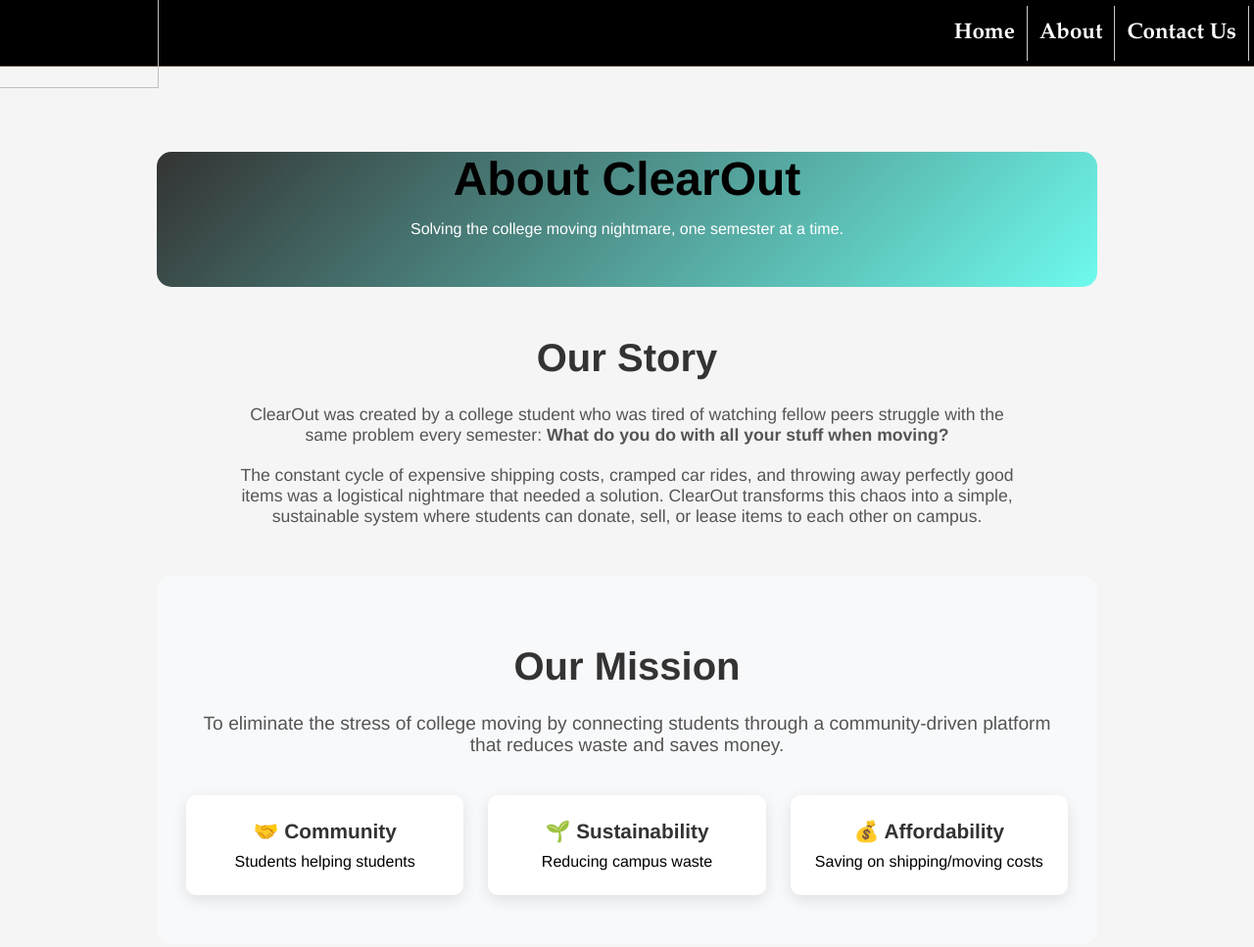
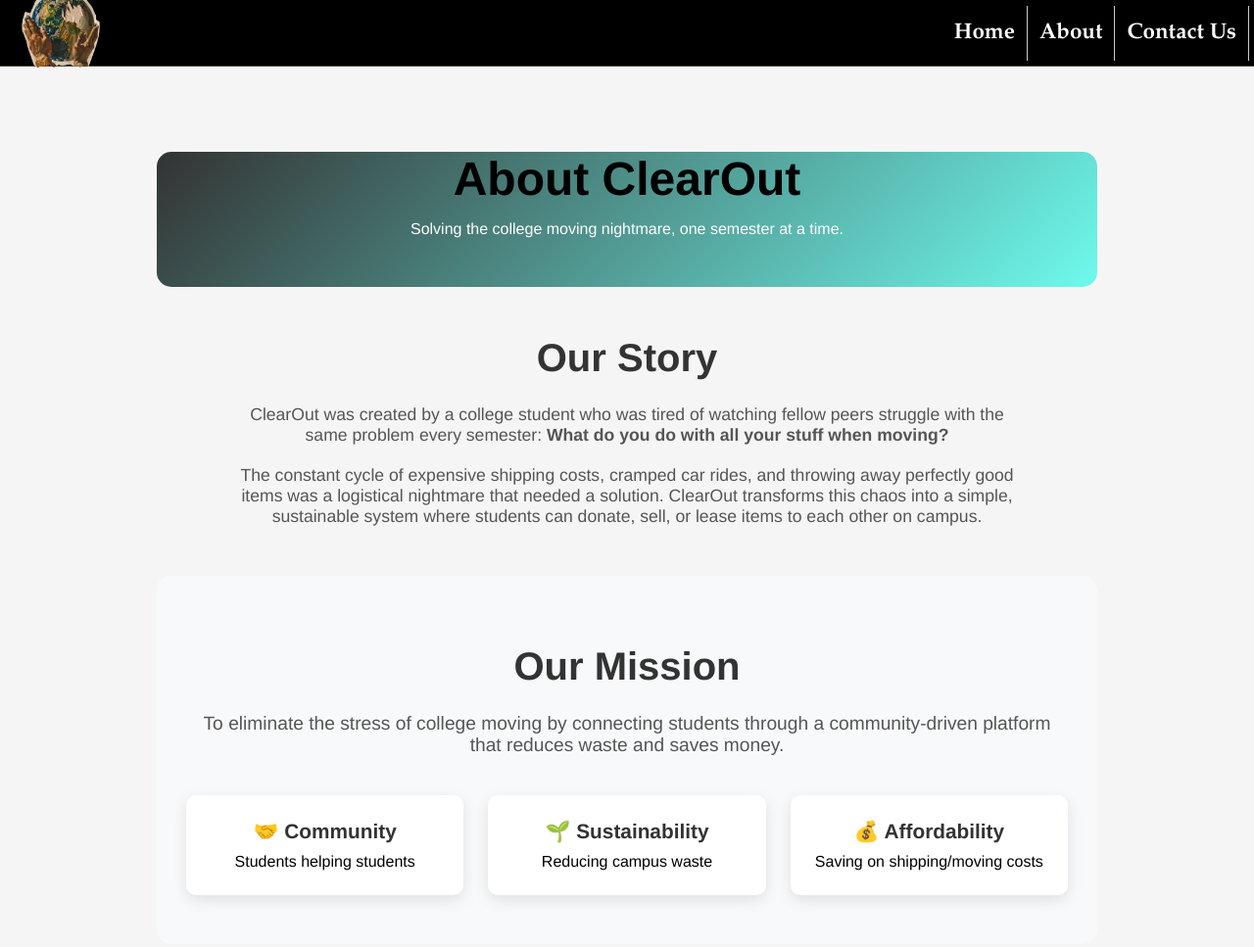
Before and after one commit to ZaniahG/ClearOut, a plain HTML site: page about.html in a window 1280 px wide. Shown: the top 967 px of the page at 98% size. Drawn offline with Linux system fonts and the light colour scheme.

Commit message:
Update about.html
Change to image loadout on the about page.

```diff
--- a/about.html
+++ b/about.html
@@ -4,7 +4,7 @@
         <meta charset="UTF-8">
         <meta name="viewport" content="width=device-width, initial-scale=1">
         <ul id="nav">
-               <li><img src="assets/ClearOut Logo.png" width="20%"></li>
+               <li><img src="ClearOut Logo.png" width="20%"></li>
                 <li><a href="index.html">Home</a></li>
                 <li><a href="about.html">About</a></li>
                 <li><a href="contact.html">Contact Us</a></li>
```
